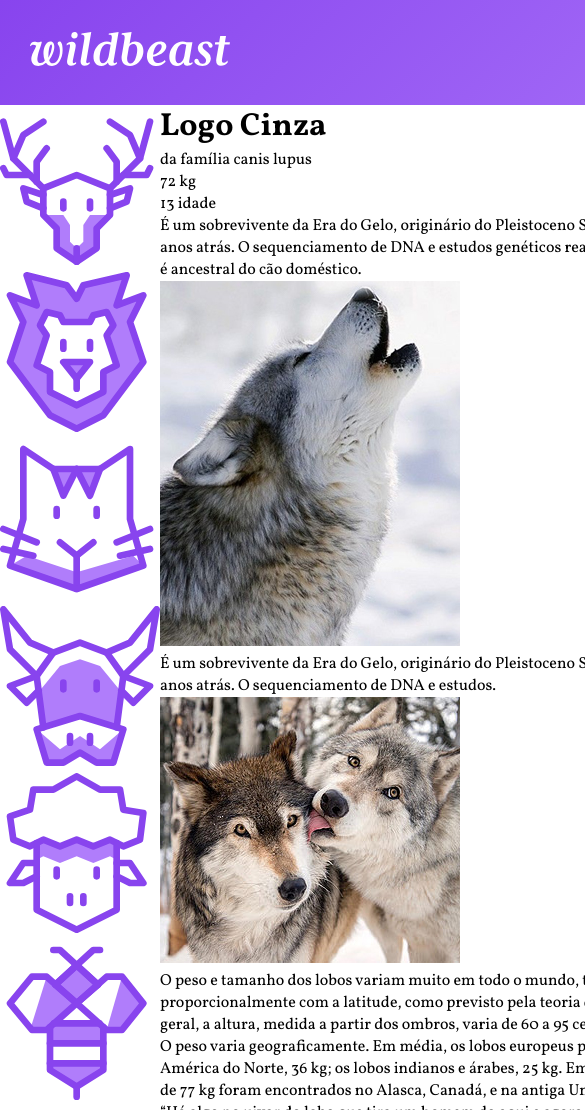
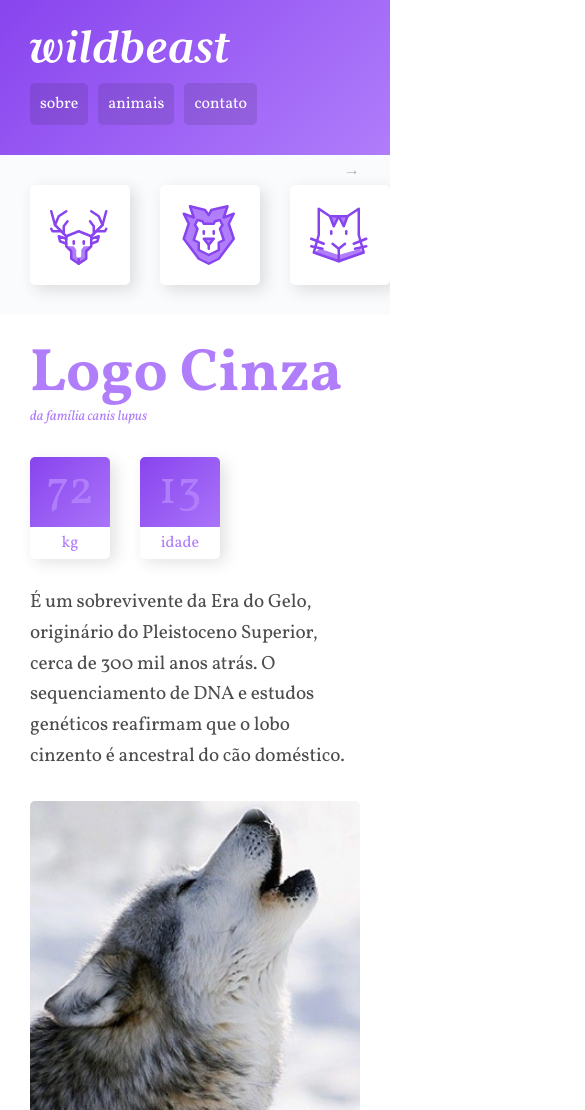
Before and after one commit to enrico-secco/WildBeasts, a plain HTML site: page index.html in a window 390 px wide. Shown: the top 1110 px of the page, 585 px wide, since content can reach past the window. Drawn offline with Linux system fonts and the light colour scheme.

Commit message:
Finished responsivity :wolf:

```diff
--- a/css/style.css
+++ b/css/style.css
@@ -1,15 +1,15 @@
-/* body, p, h1, ul, li, blockquote {
-   padding: 0;
-   margin: 0;
-} */
-
-* {
-    padding: 0;
-    margin: 0;
+body,
+p,
+h1,
+ul,
+li,
+blockquote {
+  padding: 0px;
+  margin: 0px;
 }
 
 body {
-    font-family: "Vollkorn", Georgia, serif;
+  font-family: 'Vollkorn', Georgia, serif;
 }
 
 li {
@@ -20,21 +20,50 @@ a {
   text-decoration: none;
 }
 
-/* Grid Geral */
+img {
+  display: block;
+  width: 100%;
+  border-radius: 5px;
+}
 
-.estrutura{
+/* GRID GERAL */
+
+.estrutura {
   display: grid;
   grid-template-columns: minmax(160px, 1fr) 3fr 300px;
   grid-template-areas:
-        "header  header  header"
-        "sidenav content anuncios"
-        "footer  footer  footer"
-    ;
+    'header header header'
+    'sidenav content anuncios'
+    'footer footer footer';
 }
+
+@media (max-width: 1200px) {
+  .estrutura {
+    grid-template-areas:
+      'header header header'
+      'sidenav content content'
+      'sidenav anuncios anuncios'
+      'footer footer footer';
+  }
+}
+
+@media (max-width: 760px) {
+  .estrutura {
+    grid-template-columns: 100%;
+    grid-template-areas:
+      'header'
+      'sidenav'
+      'content'
+      'anuncios'
+      'footer';
+  }
+}
+
+/*HEADER*/
 
 .header {
   grid-area: header;
-    background: linear-gradient(135deg, #8844EE, #B07dfb);
+  background: linear-gradient(135deg, #8844ee, #b07dfb);
   padding: 30px;
   display: grid;
   grid-template-columns: 1fr auto;
@@ -50,37 +79,257 @@ a {
   flex-wrap: wrap;
 }
 
-.header li + li {
-    margin-left: 30px;
-}
-
 .header nav a {
   display: block;
   padding: 10px;
   color: white;
   font-size: 1.125em;
-    background: rgba(0, 0, 0, .1);
+  background: rgba(0, 0, 0, 0.1);
   border-radius: 5px;
-
-    transition: 0.3s;
+  transition: 0.1s;
 }
 
-.header nav a:hover{
-    background: rgba(0, 0, 0, .5);
+.header nav a:hover {
+  background: rgba(0, 0, 0, 0.5);
 }
+
+.header li + li {
+  margin-left: 30px;
+}
+
+@media (max-width: 760px) {
+  .header {
+    grid-template-columns: auto;
+  }
+  .logo {
+    margin-bottom: 20px;
+  }
+  .header nav a {
+    font-size: 1em;
+  }
+  .header li + li {
+    margin-left: 10px;
+  }
+}
+
+/*SIDENAV*/
 
 .sidenav {
   grid-area: sidenav;
+  background: #fafbfc;
+  padding: 30px;
 }
+
+.sidenav li a {
+  display: block;
+  min-width: 60px;
+  max-width: 100px;
+  margin: 0 auto 30px auto;
+  background: white;
+  padding: 20px;
+  border-radius: 5px;
+  box-shadow: 5px 5px 15px 0px rgba(44, 44, 44, 0.15);
+  transition: 0.1s ease-out;
+}
+
+.sidenav li a:hover {
+  background: #b07dfb;
+}
+
+@keyframes seta {
+  from {
+    right: 30px;
+  }
+  to {
+    right: 20px;
+  }
+}
+
+@media (max-width: 760px) {
+  .sidenav {
+    position: relative;
+    overflow-x: auto;
+    -webkit-overflow-scrolling: touch;
+    -ms-overflow-style: -ms-autohiding-scrollbar;
+  }
+  .sidenav::after {
+    content: '→';
+    position: absolute;
+    top: 5px;
+    right: 30px;
+    color: rgba(0, 0, 0, 0.3);
+    animation: seta 0.5s ease-in 0s infinite alternate;
+  }
+  .sidenav ul {
+    display: flex;
+  }
+  .sidenav li {
+    flex: 1 0 60px;
+  }
+  .sidenav {
+    padding: 0 30px;
+  }
+  .sidenav li a {
+    margin: 30px 30px 30px 0;
+  }
+}
+
+/*CONTENT*/
 
 .content {
   grid-area: content;
+  max-width: 900px;
+  margin: 0 auto;
+  padding: 30px;
+  display: grid;
+  grid-template-columns: 1fr 1fr;
+  gap: 30px;
 }
+
+@media (max-width: 600px) {
+  .content {
+    grid-template-columns: auto;
+  }
+}
+
+.col-wide {
+  grid-column: 1 / -1;
+}
+
+.imagem-1 {
+  grid-row: span 2;
+  align-self: end;
+}
+
+.item-2 {
+  align-self: end;
+}
+
+/*ESTILOS CONTENT*/
+
+p {
+  font-size: 1.2em;
+  line-height: 1.6;
+  letter-spacing: -0.005em;
+  color: rgba(0, 0, 0, 0.7);
+}
+
+.informacoes p + p {
+  margin-top: 30px;
+}
+
+/*TITULO*/
+
+.titulo {
+  color: #b07dfb;
+}
+
+.titulo h1 {
+  font-size: 3.75em;
+  line-height: 1;
+  font-weight: 700;
+}
+
+.titulo span {
+  font-size: 0.875em;
+  font-style: italic;
+}
+
+/*CARACTERISTICAS*/
+
+.caracteristicas {
+  display: flex;
+  align-items: flex-start;
+}
+
+.caracteristicas > div {
+  width: 80px;
+  text-align: center;
+  background: linear-gradient(135deg, #8844ee, #b07dfb);
+  border-radius: 5px;
+  box-shadow: 5px 5px 15px 0px rgba(44, 44, 44, 0.15);
+  position: relative;
+}
+
+.caracteristicas > div:first-child {
+  margin-right: 30px;
+}
+
+.caracteristicas span {
+  display: block;
+  color: #b07dfb;
+}
+
+.numero {
+  font-size: 3em;
+  line-height: 1;
+  margin: 10px auto;
+}
+
+.rotulo {
+  background: white;
+  border-radius: 0 0 5px 5px;
+  padding: 5px 0;
+  position: relative;
+  top: 2px;
+}
+
+.destaque {
+  font-size: 0.875em;
+  color: #b07dfb;
+  max-width: 16em;
+}
+
+.citacao,
+.atributos {
+  align-self: start;
+  padding: 30px;
+  border-radius: 5px;
+  box-shadow: 5px 5px 15px 0px rgba(44, 44, 44, 0.15);
+  background: linear-gradient(135deg, #8844ee, #b07dfb);
+}
+
+.citacao p {
+  font-size: 1.5em;
+  font-style: italic;
+  text-align: center;
+  color: white;
+  max-width: 500px;
+  margin: 0 auto;
+}
+
+.atributos li {
+  color: white;
+  font-family: Courier, monospace;
+  font-size: 1.125em;
+  padding: 15px;
+}
+
+.atributos li + li {
+  border-top: 2px solid #b07dfb;
+}
+
+/*ANUNCIOS*/
 
 .anuncios {
   grid-area: anuncios;
+  background: #fafbfc;
+  display: grid;
+  align-content: start;
+  padding: 30px;
+  gap: 30px;
+  grid-template-columns: repeat(auto-fit, minmax(150px, 1fr));
 }
+
+/*FOOTER*/
 
 .footer {
   grid-area: footer;
+  background: linear-gradient(135deg, #8844ee, #b07dfb);
 }
+
+.footer p {
+  color: white;
+  text-align: center;
+  padding: 30px;
+}
```
Lines whose indentation alone changed are shown as unchanged.
